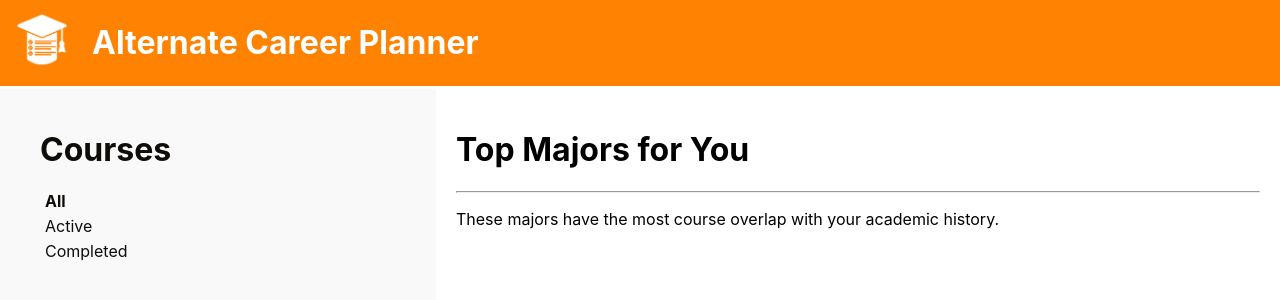
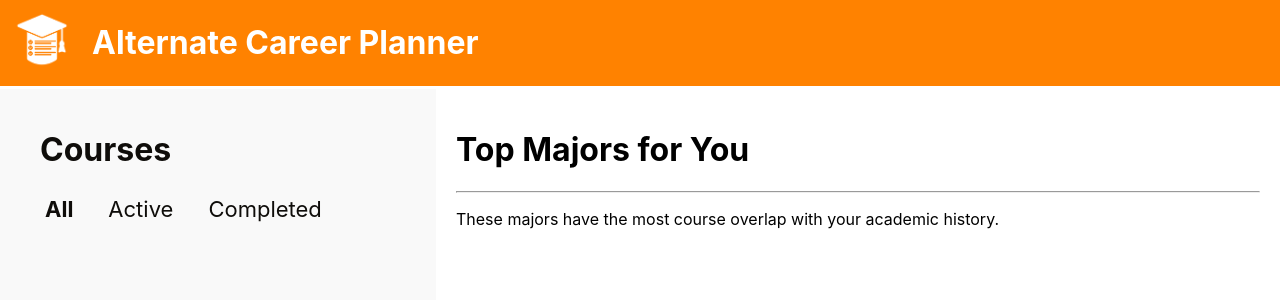
Before and after one commit to ryandperry/Alternate-Career-Planner, a React (Create React App) app in the folder alternate-career-planner/: page /course_history in a window 1280 px wide. Shown: the top 300 px of the page. Built offline with nearby package versions, Linux system fonts and the light colour scheme; the HTML template or start-up script is replaced by a standard one.

Commit message:
#42 css should be working as intended in both course history and results views

```diff
--- a/alternate-career-planner/src/views/CourseHistoryView/CourseHistory.css
+++ b/alternate-career-planner/src/views/CourseHistoryView/CourseHistory.css
@@ -44,11 +44,11 @@
     font-weight: bold;
 }
 
-.History ul {
+ul.History {
   list-style: none;
 }
 
-.Header li {
+li.Header {
   display: inline-block;
   margin-right: 10px;
   font-size: 22px;
```
